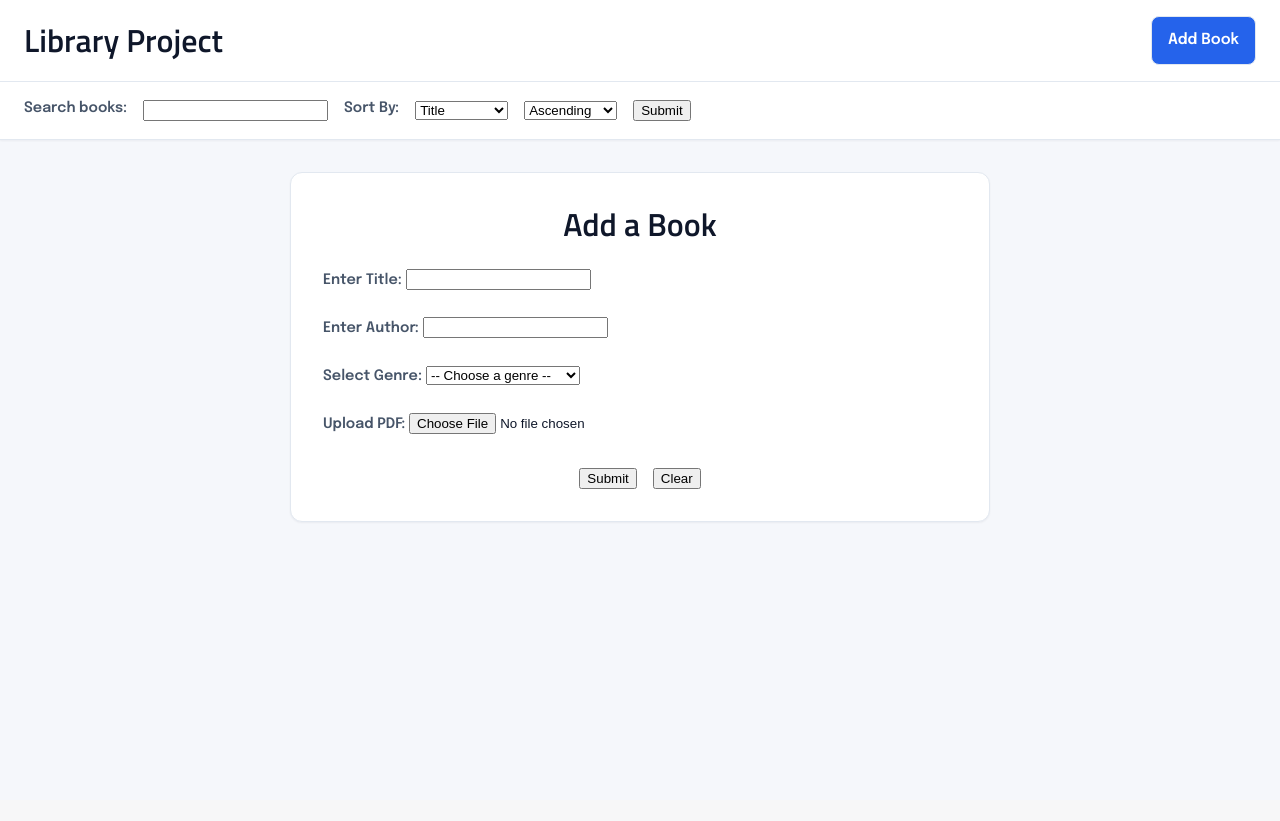
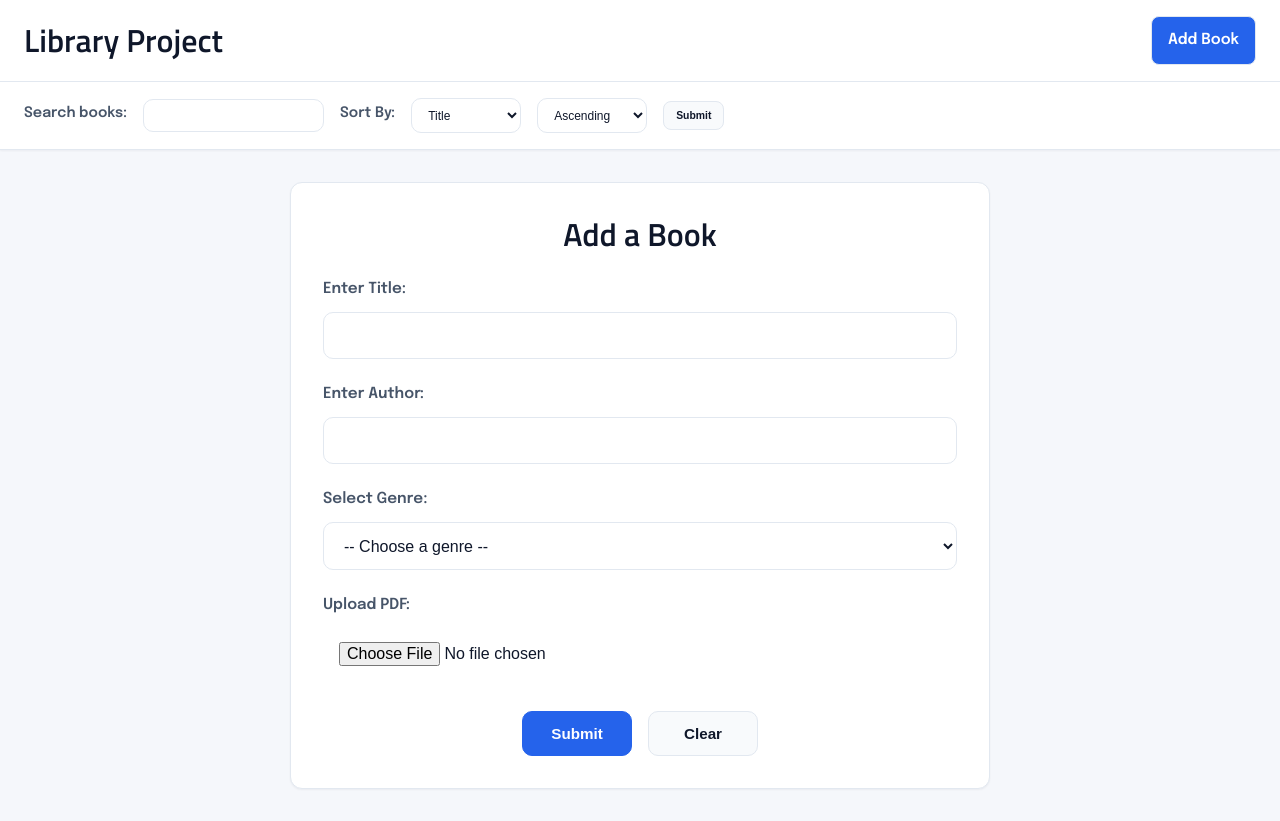
Before and after one commit to AustinN-Tech/Library_Project, a Flask app: page /add_book in a window 1280 px wide. Before the commit the page ends 522 px from the top, so only its background shows below. Run offline with Flask 3, Linux system fonts and the light colour scheme; some web fonts are replaced.

Commit message:
style.css refactor: revamped update/add book pages + buttons on search bar

```diff
--- a/src/static/style.css
+++ b/src/static/style.css
@@ -126,6 +126,34 @@ header h1 {
     gap: 1rem;
     flex-wrap: wrap;
     align-items: center;
+}
+
+.search_bar input, select {
+    padding: 0.55rem .75rem;
+    border: 1px solid var(--border);
+    border-radius: 10px;
+    background-color: var(--surface);
+    color: var(--text);
+    font-size: .75rem;
+}
+
+.search_bar button {
+    display: inline-block;
+    align-items: center;
+    justify-content: center;
+    text-align: center;
+    padding: 0.50rem .75rem;
+    font-size: 0.65rem;
+    font-weight: 600;
+    border-radius: 8px;
+    border: 1px solid var(--border);
+    background-color: var(--surface_offwhite);
+    color: var(--text);
+}
+
+.search_bar button:hover {
+    background-color: var(--surface);
+    border-color: var(--accent);
 }
 
 button:hover {
@@ -326,6 +354,64 @@ button:hover {
     padding-top: 0.5rem;
 }
 
+.add_book_form > div:not(.form_buttons), /* selecting direct div child that are not class=form_buttons */
+.update_book_form > div:not(.form_buttons) {
+    display: flex;
+    flex-direction: column;
+    gap: 0.45rem;
+}
+
+.add_book_form label,
+.update_book_form label {
+    font-size: 0.95rem;
+    font-weight: 600;
+    color: var(--text-soft);
+}
+
+.add_book_form input,
+.add_book_form select,
+.update_book_form input,
+.update_book_form select {
+    width: 100%;
+    padding: 0.85rem 1rem;
+    border: 1px solid var(--border);
+    border-radius: 10px;
+    background-color: var(--surface);
+    color: var(--text);
+    font-size: 1rem;
+}
+
+.form_buttons button {
+    min-width: 110px;
+    padding: 0.8rem 1rem;
+    border: 1px solid var(--border);
+    border-radius: 10px;
+    font-size: 0.95rem;
+    font-weight: 600;
+    background-color: var(--surface_offwhite);
+    color: var(--text);
+}
+
+.form_buttons button[type="submit"] {
+    background-color: var(--accent);
+    color: white;
+    border-color: var(--accent);
+}
+
+.form_buttons button[type="submit"]:hover {
+    background-color: var(--accent-hover);
+}
+
+.form_buttons button[type="reset"]:hover {
+    background-color: var(--surface);
+    border-color: var(--border-strong);
+}
+
+.file_select input { /* getting rid of input bar for file select */
+    border: none;
+    background-color: var(--surface);
+}
+
 .flash {
     max-width: 700px;
     padding: 1rem;
--- a/src/templates/add_book.html
+++ b/src/templates/add_book.html
@@ -30,7 +30,7 @@
                 </select>
             </div>
             <!-- Upload File (Extract Filename from uploaded filepath)... -->
-            <div>
+            <div class="file_select">
                 <label for="book_file">Upload PDF: </label>
                 <input type="file" id="book_file" name="book_file">
             </div>
```
